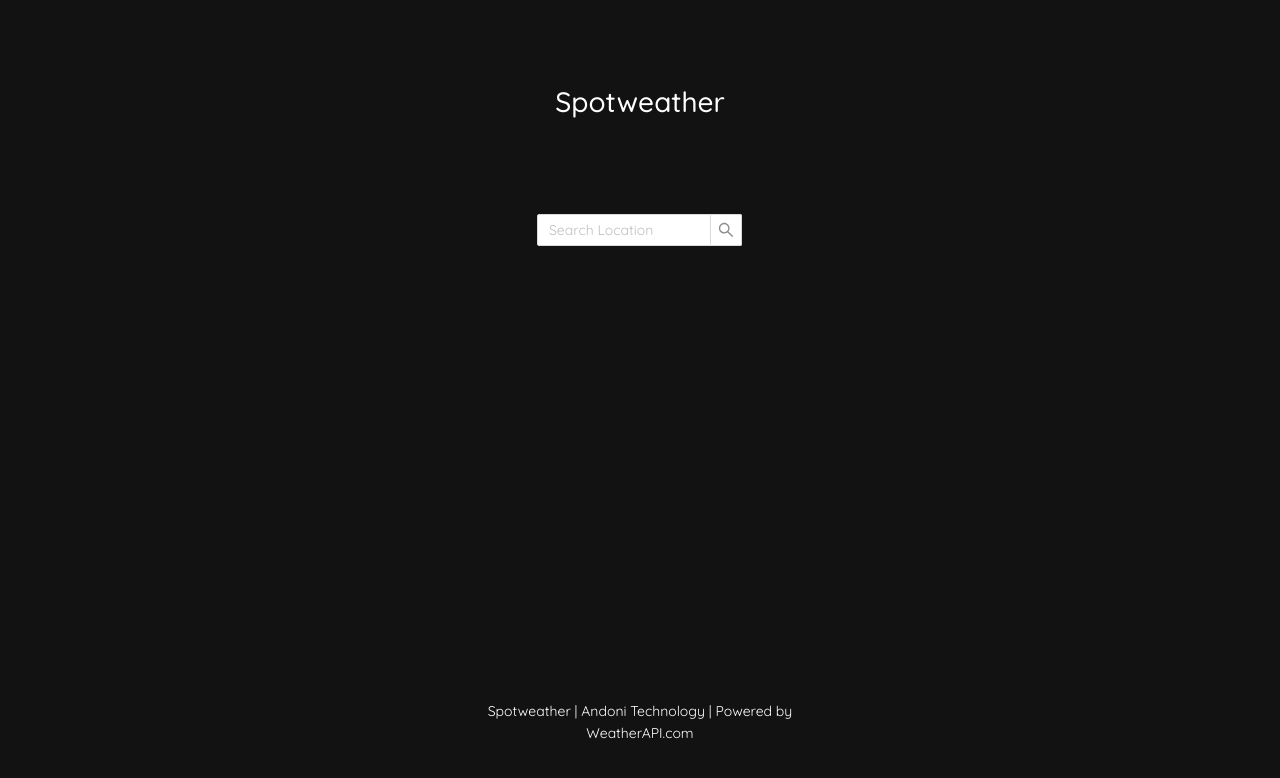
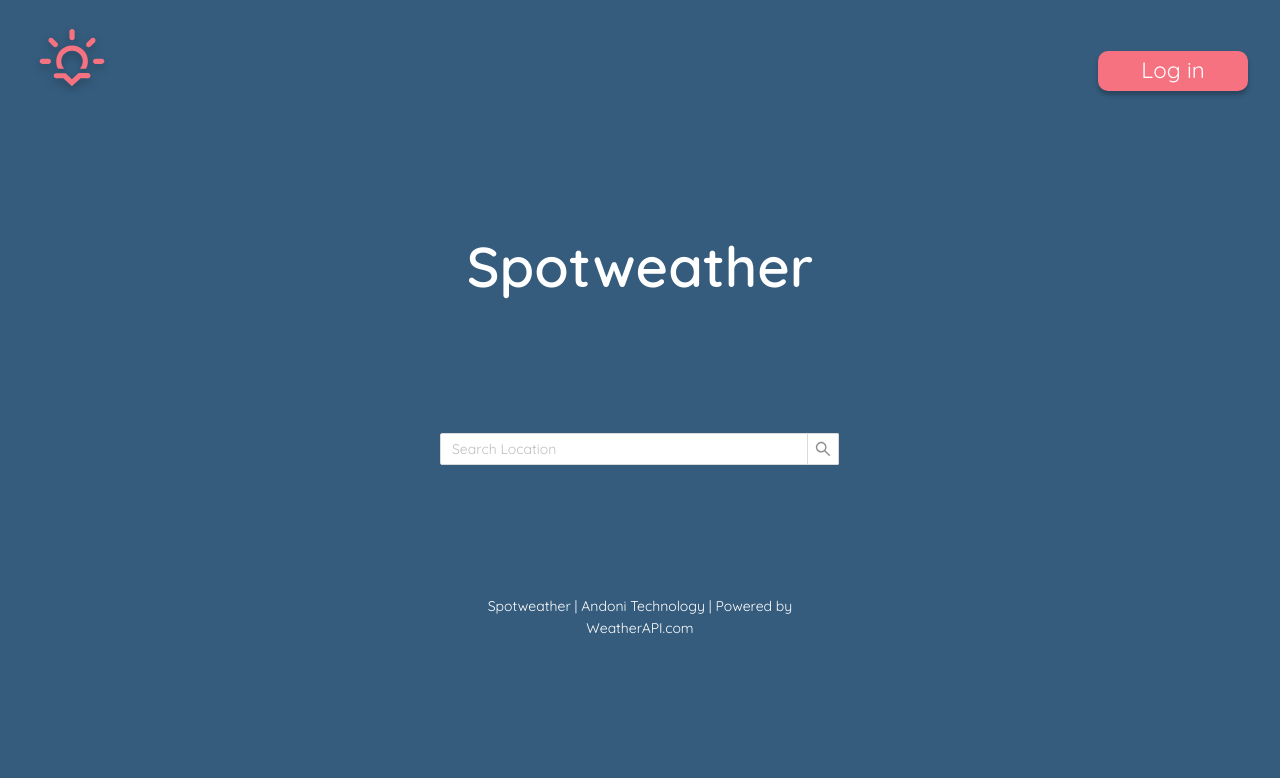
Before and after one commit to doniagv/spot-weather, a Next.js app: page / in a window 1280 px wide. Shown: the top 778 px of the page. Built offline with nearby package versions, Linux system fonts and the light colour scheme.

Commit message:
ui design changed

```diff
--- /dev/null
+++ b/components/Navbar/Navbar.js
@@ -0,0 +1,18 @@
+import { WiSunset } from "react-icons/wi";
+import styles from "./Navbar.module.css";
+
+const Navbar = () => {
+  return (
+    <div className={styles.NavBar}>
+      <div className={styles.NavLogo}>
+        <WiSunset />
+      </div>
+
+      <div>
+        <button className={styles.NavButton}>Log in</button>
+      </div>
+    </div>
+  );
+};
+
+export default Navbar;
--- /dev/null
+++ b/components/Navbar/Navbar.module.css
@@ -0,0 +1,38 @@
+.NavBar {
+  width: 100%;
+  display: flex;
+  flex-direction: row;
+  align-items: center;
+  justify-content: space-between;
+  padding: 0.5rem 2rem;
+}
+
+.NavLogo {
+  font-size: 5rem;
+  color: #f67280;
+  filter: drop-shadow(0px 4px 4px rgba(0, 0, 0, 0.25));
+}
+
+.NavTitle {
+  font-size: 1.7rem;
+  padding: 0;
+  margin: 0;
+}
+
+.NavTitle h1 {
+  padding: 0;
+  margin: 0;
+}
+
+.NavButton {
+  display: inline-block;
+  width: 150px;
+  height: 40px;
+  border: 0;
+  cursor: pointer;
+  background: #f67280;
+  box-shadow: 0px 4px 4px rgba(0, 0, 0, 0.25);
+  border-radius: 10px;
+  color: white;
+  font-size: 1.4rem;
+}
--- a/components/WeatherSection.js
+++ b/components/WeatherSection.js
@@ -69,10 +69,11 @@ const WeatherSection = () => {
       <AutoComplete
         options={options}
         onSelect={onSelect}
-        dropdownMatchSelectWidth={300}
+        dropdownMatchSelectWidth={400}
         style={{
           fontWeight: "bold",
           margin: 50,
+          width: 400,
         }}
       >
         <Input.Search
--- a/pages/index.js
+++ b/pages/index.js
@@ -1,9 +1,10 @@
 import Head from "next/head";
 import WeatherSection from "../components/WeatherSection";
+import Navbar from "../components/Navbar/Navbar";
 
 export default function Home() {
   return (
-    <div className="container">
+    <>
       <Head>
         <title>Spotweather</title>
         <link rel="icon" href="/favicon.ico" />
@@ -18,6 +19,8 @@ export default function Home() {
           rel="stylesheet"
         />
       </Head>
+      <Navbar />
+      <div className="container">
         <WeatherSection />
         <footer>
           <p>
@@ -28,5 +31,6 @@ export default function Home() {
           </p>
         </footer>
       </div>
+    </>
   );
 }
--- a/styles/WeatherCard.module.css
+++ b/styles/WeatherCard.module.css
@@ -2,8 +2,8 @@
   max-width: 700px;
   height: 180px;
   border-radius: 20px;
-  background-color: #fbda61;
-  background-image: linear-gradient(45deg, #fbda61 0%, #ff5acd 100%);
+  background-color: #c06c84;
+  /* background-image: linear-gradient(45deg, #fbda61 0%, #ff5acd 100%); */
   box-shadow: 0px 15px 25px -4px rgba(30, 30, 60, 0.25);
   color: white;
   display: grid;
--- a/styles/global.css
+++ b/styles/global.css
@@ -3,7 +3,8 @@ body {
   padding: 0;
   margin: 0;
   font-family: "Quicksand", sans-serif;
-  background-color: #121212;
+  background-color: #355c7d;
+  overflow-x: hidden;
 }
 
 * {
@@ -19,7 +20,7 @@ body {
 }
 
 footer {
-  position: absolute;
+  position: relative;
   width: 100%;
   height: 100px;
   display: flex;
@@ -41,6 +42,9 @@ footer a {
 }
 
 h1 {
+  margin-bottom: 3rem;
+  font-size: 3.5rem;
+  font-weight: 600;
   color: white;
 }
 
```
Lines whose indentation alone changed are shown as unchanged.
